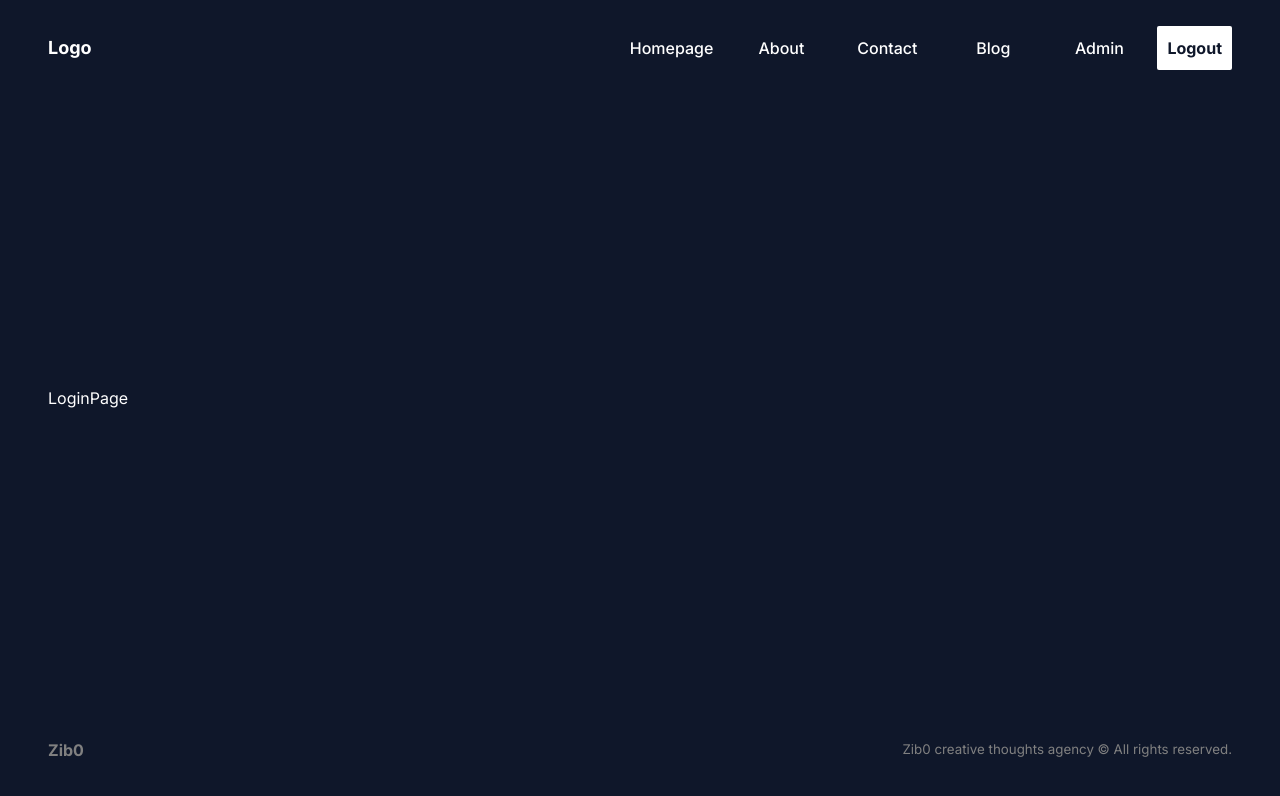
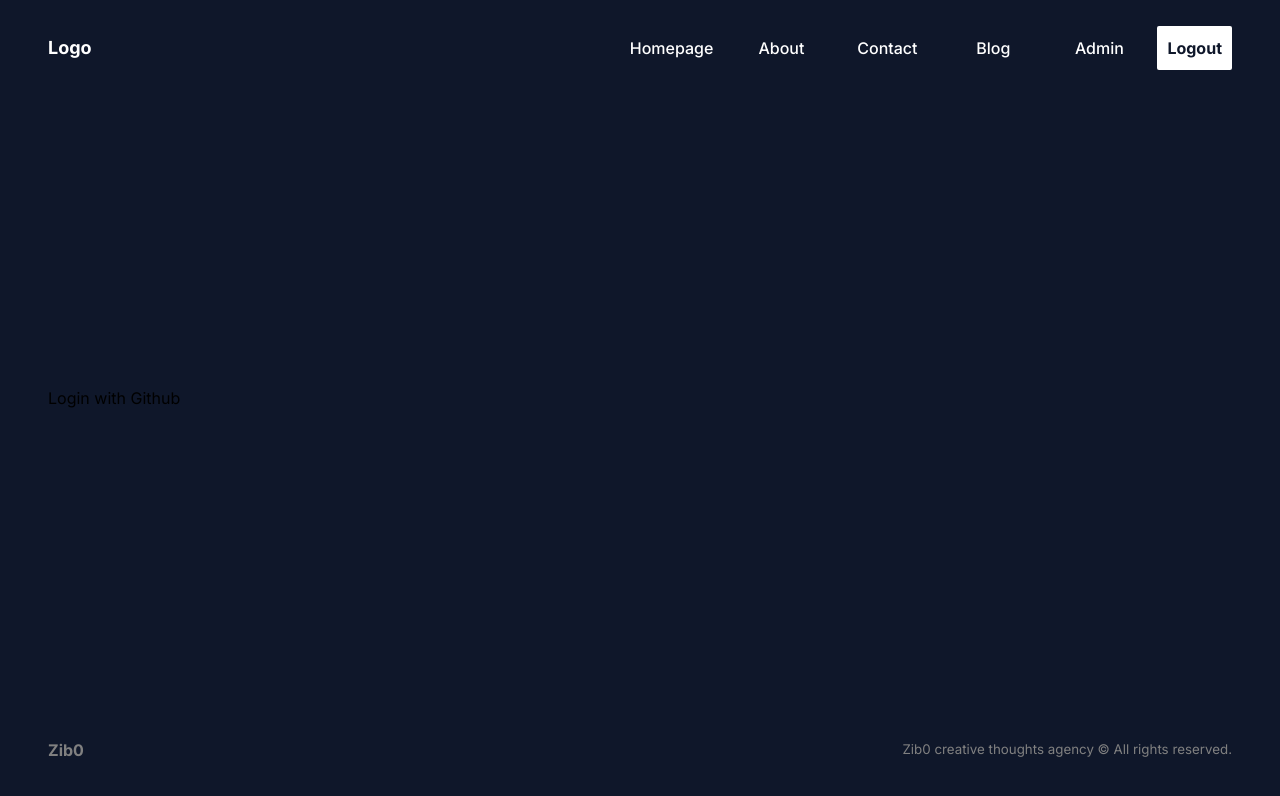
Before and after one commit to djzib0/next.js-tutorial-project, a Next.js app: page /login in a window 1280 px wide. Shown: the top 796 px of the page. Built offline with nearby package versions, Linux system fonts and the light colour scheme.

Commit message:
WIP: adding authentication

```diff
--- a/package.json
+++ b/package.json
@@ -11,6 +11,7 @@
   "dependencies": {
     "mongoose": "^8.5.3",
     "next": "14.2.5",
+    "next-auth": "^5.0.0-beta.20",
     "react": "^18",
     "react-dom": "^18"
   },
--- a/src/app/(auth)/login/page.tsx
+++ b/src/app/(auth)/login/page.tsx
@@ -1,8 +1,21 @@
+import { signIn } from '@/lib/auth';
 import React from 'react'
 
 const LoginPage = () => {
+
+  const handleGithubLogin = async () => {
+    "use server";
+    await signIn("github")
+  }
+
+  // timestamp 3:33:22
+
   return (
-    <div>LoginPage</div>
+    <div>
+      <form action={handleGithubLogin}>
+        <button>Login with Github</button>
+      </form>
+    </div>
   )
 }
 
--- /dev/null
+++ b/src/lib/auth.js
@@ -0,0 +1,12 @@
+import NextAuth from "next-auth"
+import GitHub from "next-auth/providers/github"
+
+export const { handlers, signIn, signOut, auth } = NextAuth({
+  providers: [
+    GitHub({
+      // if it won't work, copy .env.local variables to .env and check if this is a problem.
+      clientId: process.env.GITHUB_ID,
+      clientSecret: process.env.GITHUB_ID
+    })
+  ],
+})
```
Also changed, not shown: 2 other files (tests, documents, lock files or other folders).
